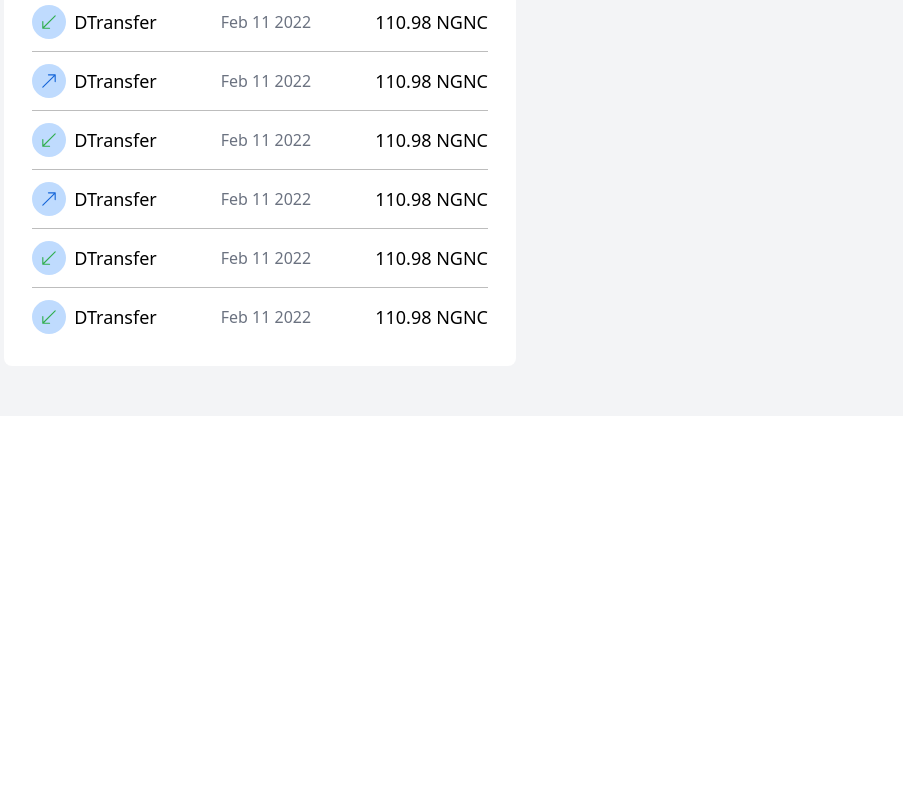
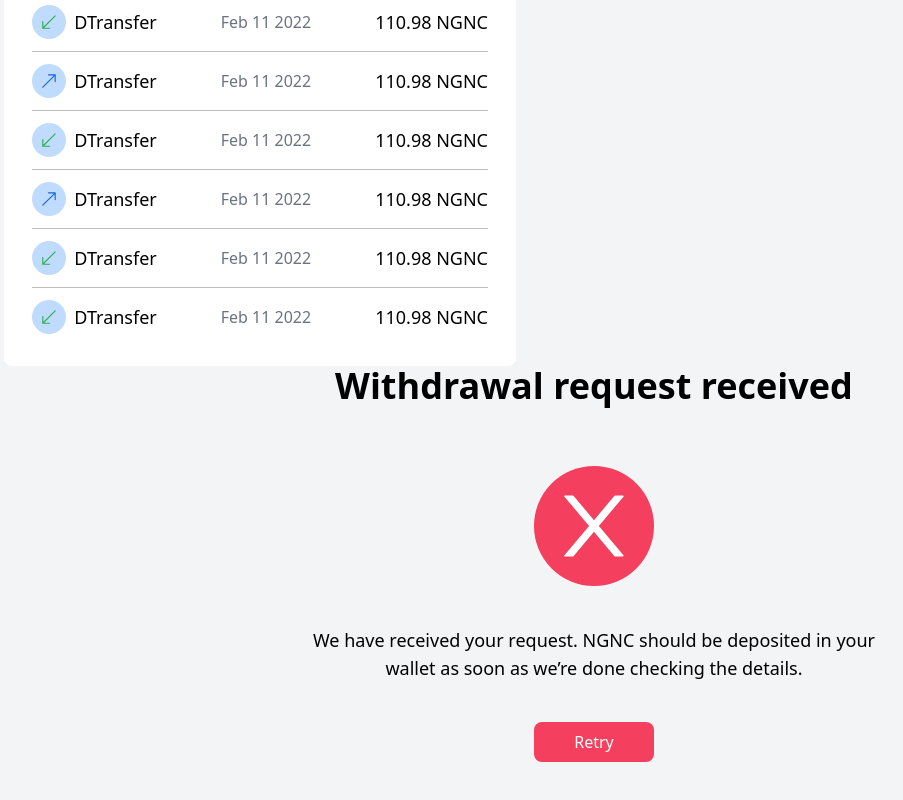
Before and after one commit to linkioafrica/Link-b2b, a React (Create React App) app: page / in a window 1280 px wide. Shown: the part 765-1565 px from the top of the page, without its empty margins (46-949 px from the left). Before the commit the page ends 1181 px from the top, so only its background shows below. Built offline with nearby package versions, Linux system fonts and the light colour scheme.

Commit message:
Complete request logic & design

```diff
--- a/src/App.jsx
+++ b/src/App.jsx
@@ -1,5 +1,5 @@
 // import { BsDroplet } from "react-icons/bs";
-import { Button, Balance, Converter } from "./components";
+import { Button, Balance, Converter, Request } from "./components";
 
 import "./App.css";
 
@@ -36,6 +36,12 @@ const App = () => {
       </Box>
 
       <Activity />
+      <Request
+        title="Withdrawal request received"
+        info="We have received your request.
+NGNC should be deposited in your wallet as soon as we’re done checking the details."
+        responds={false}
+      />
     </div>
   );
 };
--- a/src/components/index.js
+++ b/src/components/index.js
@@ -1,4 +1,4 @@
-export { default as Navbar } from "./navbar/Navbar";
+// export { default as Navbar } from "./navbar/Navbar";
 export { default as Button } from "./button/Button";
 export { default as Request } from "./request/Request";
 export { default as Balance } from "./balance/Balance";
--- a/src/components/request/Request.jsx
+++ b/src/components/request/Request.jsx
@@ -1,5 +1,36 @@
-const Request = () => {
-  return <div>Request</div>;
+import { AiOutlineCheck, AiOutlineClose } from "react-icons/ai";
+
+const Request = ({ title, info, href, responds }) => {
+  return (
+    <div className="flex flex-col items-center justify-center space-y-10">
+      <h1 className="text-4xl font-semibold  mb-5">{title}</h1>
+      <div
+        className={`${
+          responds ? "bg-secondary" : "bg-rose-500"
+        } text-white rounded-full p-3 text-8xl `}
+      >
+        {responds ? <AiOutlineCheck /> : <AiOutlineClose />}
+      </div>
+
+      <p className="text-black text-lg text-center max-w-xl">{info}</p>
+
+      {responds ? (
+        <button
+          className="bg-secondary capitalize text-white block px-10 py-2 rounded-lg "
+          onClick={() => href}
+        >
+          Done
+        </button>
+      ) : (
+        <button
+          className="bg-rose-500 capitalize text-white block px-10 py-2 rounded-lg "
+          onClick={() => href}
+        >
+          Retry
+        </button>
+      )}
+    </div>
+  );
 };
 
 export default Request;
```
